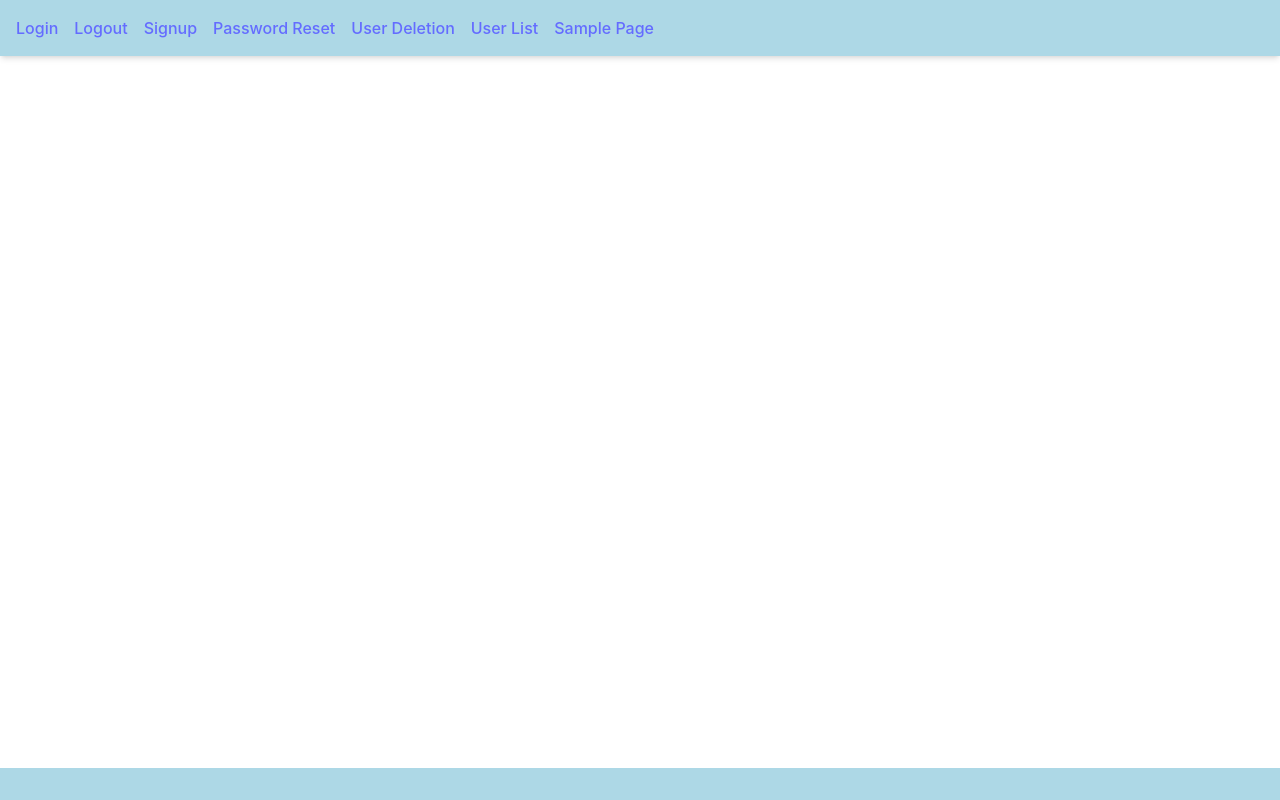
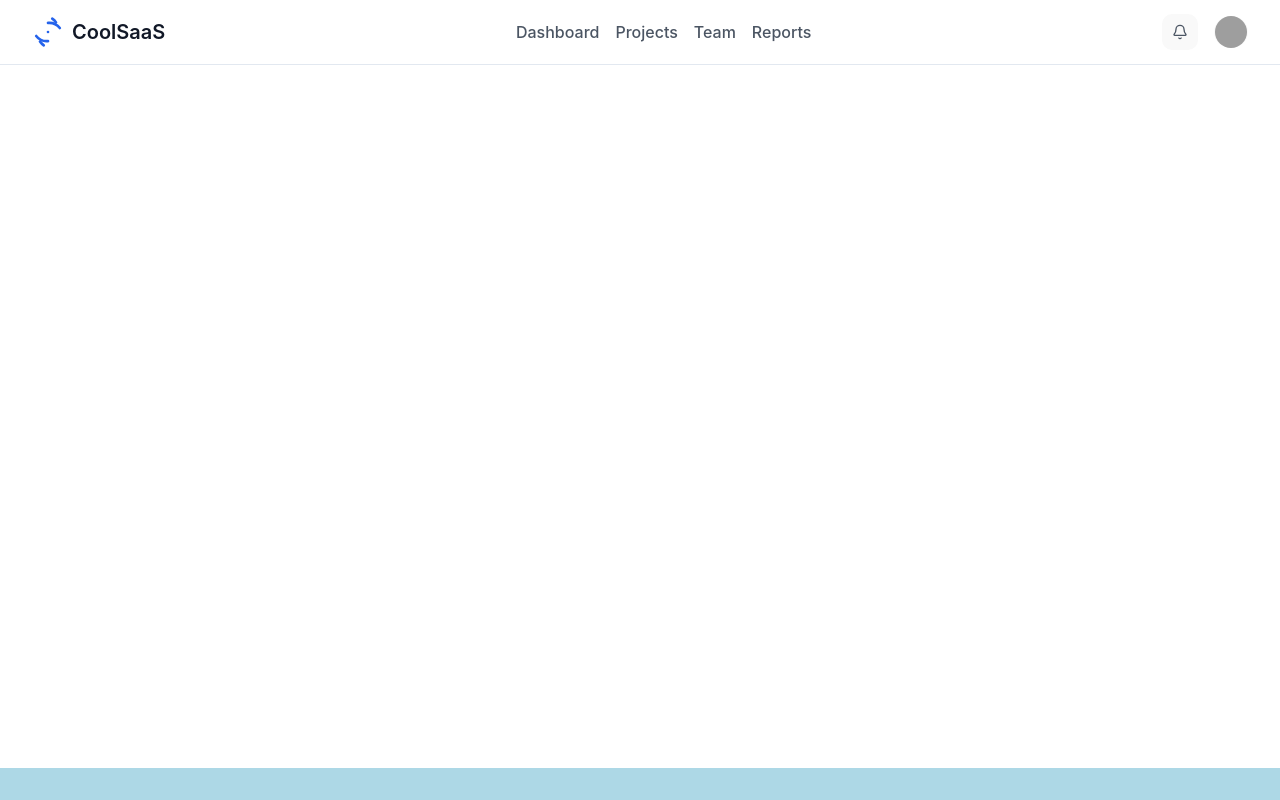
Before and after one commit to Ricky0308/react_django_base, a React (Vite) app in the folder frontend/: page / in a window 1280 px wide. Built offline with nearby package versions, Linux system fonts and the light colour scheme; grey boxes are pictures that could not be loaded.

Commit message:
add header

```diff
--- a/frontend/src/Layout.tsx
+++ b/frontend/src/Layout.tsx
@@ -1,22 +1,11 @@
 import React from 'react';
 import { Outlet, Link } from 'react-router-dom';
+import { Header } from '@/components/Header';
 
 const Layout: React.FC = () => {
   return (
     <div className="min-h-screen flex flex-col">
-      <header className="bg-lightblue-500 text-white shadow-md">
-        <nav className="container mx-auto p-4 bg-opacity-75">
-          <ul className="flex space-x-4">
-            <li><Link to="/login" className="hover:bg-lightblue-200">Login</Link></li>
-            <li><Link to="/logout" className="hover:bg-lightblue-200">Logout</Link></li>
-            <li><Link to="/signup" className="hover:bg-lightblue-200">Signup</Link></li>
-            <li><Link to="/password-reset" className="hover:bg-lightblue-200">Password Reset</Link></li>
-            <li><Link to="/user-delete" className="hover:bg-lightblue-200">User Deletion</Link></li>
-            <li><Link to="/user-list" className="hover:bg-lightblue-200">User List</Link></li>
-            <li><Link to="/sample" className="hover:bg-lightblue-200">Sample Page</Link></li>
-          </ul>
-        </nav>
-      </header>
+      <Header />
       <main className="flex-grow container mx-auto p-4">
         <Outlet />
       </main>
--- /dev/null
+++ b/frontend/src/components/Header.tsx
@@ -0,0 +1,97 @@
+"use client"
+
+import { useState } from "react"
+import { Link } from "react-router-dom"
+import { Button } from "./ui/button"
+import { Avatar, AvatarFallback, AvatarImage } from "./ui/avatar"
+import {
+  DropdownMenu,
+  DropdownMenuContent,
+  DropdownMenuItem,
+  DropdownMenuLabel,
+  DropdownMenuSeparator,
+  DropdownMenuTrigger,
+} from "./ui/dropdown-menu"
+import { Bell, Settings, LogOut} from "lucide-react"
+
+export function Header() {
+
+  return (
+    <header className="w-full border-b bg-white">
+      <div className="container mx-auto px-4 sm:px-6 lg:px-8">
+        <div className="flex h-16 items-center justify-between">
+          <div className="flex items-center">
+            <Link to="/" className="flex items-center">
+              <svg
+                className="h-8 w-8 text-blue-600"
+                fill="none"
+                height="24"
+                stroke="currentColor"
+                strokeLinecap="round"
+                strokeLinejoin="round"
+                strokeWidth="2"
+                viewBox="0 0 24 24"
+                width="24"
+                xmlns="http://www.w3.org/2000/svg"
+              >
+                <path d="M12 5.17A10 10 0 0 1 20.85 9" />
+                <path d="M15.17 2a10 10 0 0 1 2.83 2.83" />
+                <path d="M12 12v.01" />
+                <path d="M12 18.85A10 10 0 0 1 3.15 15" />
+                <path d="M8.83 22a10 10 0 0 1-2.83-2.83" />
+              </svg>
+              <span className="ml-2 text-xl font-semibold text-gray-900">CoolSaaS</span>
+            </Link>
+          </div>
+          <nav className="hidden md:flex space-x-4">
+            <Link to="/dashboard" className="text-gray-600 hover:text-gray-900">
+              Dashboard
+            </Link>
+            <Link to="/projects" className="text-gray-600 hover:text-gray-900">
+              Projects
+            </Link>
+            <Link to="/team" className="text-gray-600 hover:text-gray-900">
+              Team
+            </Link>
+            <Link to="/reports" className="text-gray-600 hover:text-gray-900">
+              Reports
+            </Link>
+          </nav>
+          <div className="flex items-center space-x-4">
+            <Button variant="ghost" size="icon" className="text-gray-600 hover:text-gray-900">
+              <Bell className="h-5 w-5" />
+              <span className="sr-only">Notifications</span>
+            </Button>
+            <DropdownMenu>
+              <DropdownMenuTrigger asChild>
+                <Button variant="ghost" className="relative h-8 w-8 rounded-full">
+                  <Avatar className="h-8 w-8">
+                    <AvatarImage src="/placeholder-avatar.jpg" alt="@account" />
+                    <AvatarFallback>RK</AvatarFallback>
+                  </Avatar>
+                </Button>
+              </DropdownMenuTrigger>
+              <DropdownMenuContent className="w-56" align="end" forceMount>
+                <DropdownMenuLabel className="font-normal">
+                  <div className="flex flex-col space-y-1">
+                    <p className="text-sm font-medium leading-none">John Doe</p>
+                    <p className="text-xs leading-none text-muted-foreground">john@example.com</p>
+                  </div>
+                </DropdownMenuLabel>
+                <DropdownMenuSeparator />
+                <DropdownMenuItem>
+                  <Settings className="mr-2 h-4 w-4" />
+                  <span>Settings</span>
+                </DropdownMenuItem>
+                <DropdownMenuItem>
+                  <LogOut className="mr-2 h-4 w-4" />
+                  <span>Log out</span>
+                </DropdownMenuItem>
+              </DropdownMenuContent>
+            </DropdownMenu>
+          </div>
+        </div>
+      </div>
+    </header>
+  )
+}
```
